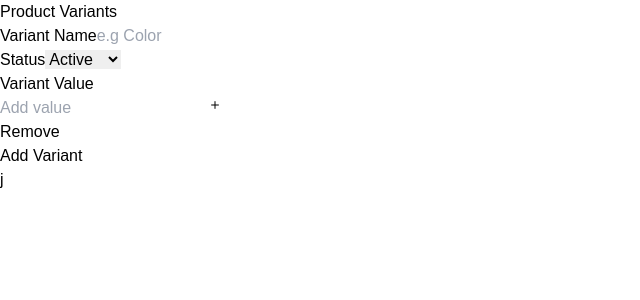
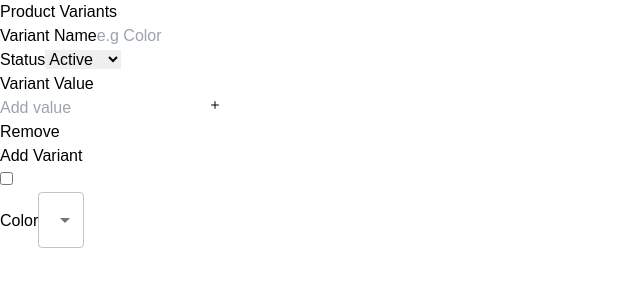
Before and after one commit to Iqra562/ProductVariantsManagement, a React (Vite) app: page / in a window 1280 px wide. Shown: the top 300 px of the page, without its empty margins (0-640 px from the left). Built offline with nearby package versions, Linux system fonts and the light colour scheme.

Commit message:
form for variant combination

```diff
--- a/src/App.jsx
+++ b/src/App.jsx
@@ -1,16 +1,20 @@
-import AddProductVariantsForm from "./components/AddProductVariantsForm/AddProductVariantsForm";
-import FetchProductVariant from "./components/FetchProductVariant/FetchProductVariant";
+import AddProductVariantsForm from "./components/AddProductVariantsForm";
+import  CreateVariantCombination from './components/CreateVariantCombination'
 import { ProductContextProvider } from "./context/productContextProvider";
+import { VariantsCombinationContextProvider } from "./context/VariantsCombinationContextProvider";
 export default function App() {
   return (
    <>
    <ProductContextProvider>
+    <VariantsCombinationContextProvider>
 
  <div className="max-w-5xl mx-auto">
 
    <AddProductVariantsForm/>
-   <FetchProductVariant/>
+   <CreateVariantCombination/>
+
  </div>
+    </VariantsCombinationContextProvider>
    </ProductContextProvider>
 
     </>
--- /dev/null
+++ b/src/components/CreateVariantCombination/index.jsx
@@ -0,0 +1,79 @@
+import React, { useContext, useState } from 'react'
+import VariantsCombinationContext from '../../context/VariantsCombinationContextProvider';
+import ProductVariantContext from '../../context/ProductContextProvider';
+import { Select, MenuItem, InputLabel, FormControl, Chip } from "@mui/material";
+export default function CreateVariantCombination(){
+    const {variantsContext} =useContext(ProductVariantContext);
+      const {variantsCombination, setVariantsCombination} =useContext(VariantsCombinationContext);
+      const [selectedValues, setSelectedValues] = useState([]);
+
+      const options = ["Red", "Green", "Yellow", "Blue", "Black"]; // Example values
+
+      const handleShowSelectedVariantValues = (checkedVariantName) => {
+        console.log(checkedVariantName)
+        setVariantsCombination((prevValues) => {
+            const updatedVariants = [...prevValues]
+          // check  variant for combination  exists
+          const existingVariant = prevValues.find(v => v.variantName === checkedVariantName);
+
+
+          if (!existingVariant) {
+            // if not, add  with empty values
+            return [...prevValues, { variantName: checkedVariantName, values: [] }];
+          } else {
+            // if exists, remove the value
+            return prevValues.filter(v => v.variantName !== checkedVariantName);
+          }
+        });
+      };
+
+      const handleChange = (event) => {
+        setSelectedValues(event.target.value);
+      };
+    return(
+<>
+<div className="mt-10  pb-2 px-5 rounded-lg ">
+    <div className='flex justify-center space-x-4'>
+        {variantsContext.map((productVariantValues,)=>(
+        <div className='flex space-x-2'>
+        <input
+            type="checkbox"
+            checked={variantsCombination.some(value => value.variantName === productVariantValues.variantsName)}
+
+            onChange={() => handleShowSelectedVariantValues(productVariantValues.variantsName)}
+          />
+          <label className='text-xl text-gray-500 capitalize'>{productVariantValues.variantsName}</label>
+        </div>
+        ))
+      }
+    </div>
+
+    <div>
+        <div className='flex flex-col'>
+            <label className='text-gray-500 ' >Color</label>
+    <Select
+        multiple
+        value={selectedValues}
+        onChange={handleChange}
+        renderValue={(selected) => (
+          <div>
+            {selected.map((value) => (
+
+              <Chip key={value} label={value} style={{ margin: 2 }} />
+
+            ))}
+          </div>
+        )}
+      >
+        {options.map((option) => (
+          <MenuItem key={option} value={option}>
+            {option}
+          </MenuItem>
+        ))}
+      </Select>
+      </div>
+      </div>
+</div>
+</>
+    )
+}
--- a/src/components/FetchProductVariant/FetchProductVariant.jsx
+++ /dev/null
@@ -1,18 +0,0 @@
-import React, { useState } from 'react'
-
-export default function FetchProductVariant(){
-     const [variants, setVariants] = useState(() => {
-        const savedVariants = localStorage.getItem("variants");
-        return savedVariants
-          ? JSON.parse(savedVariants)
-          : [{ variantsName: "", values: [] }];
-      });
-      console.log(variants)
-    return(
-<>
-<div className="mt-10 shadow-md shadow-gray-300 pb-2 px-5 rounded-lg ">
-    j
-</div>
-</>
-    )
-}
--- /dev/null
+++ b/src/context/VariantsCombinationContextProvider.jsx
@@ -0,0 +1,23 @@
+import React, { createContext, useEffect, useState } from 'react';
+
+const VariantsCombinationContext = createContext();
+
+export const VariantsCombinationContextProvider = ({ children }) => {
+  const [variantsCombination, setVariantsCombination] = useState(() => {
+    const savedVariants = localStorage.getItem("variantsCombination");
+    return savedVariants ? JSON.parse(savedVariants) :[];
+  });
+
+  // update localStorage when variantsCombination changes
+  useEffect(() => {
+    localStorage.setItem("variantsCombination", JSON.stringify(variantsCombination));
+  }, [variantsCombination]);
+
+  return (
+    <VariantsCombinationContext.Provider value={{ variantsCombination, setVariantsCombination }}>
+      {children}
+    </VariantsCombinationContext.Provider>
+  );
+};
+
+export default VariantsCombinationContext;
```
Also changed, not shown: src/components/AddProductVariantsForm/index.jsx (renamed from src/components/AddProductVariantsForm/AddProductVariantsForm.jsx).
